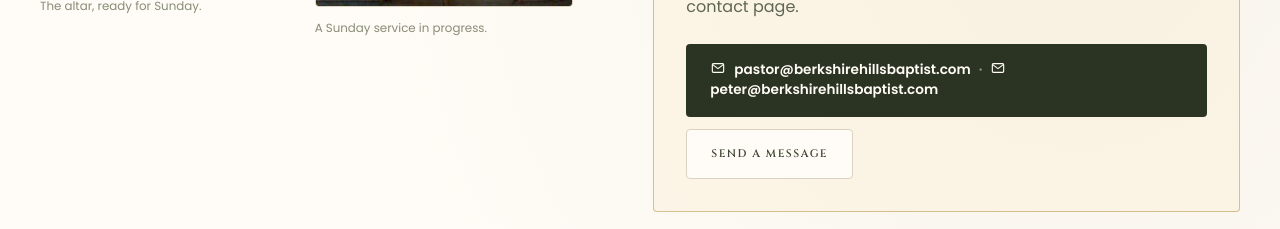
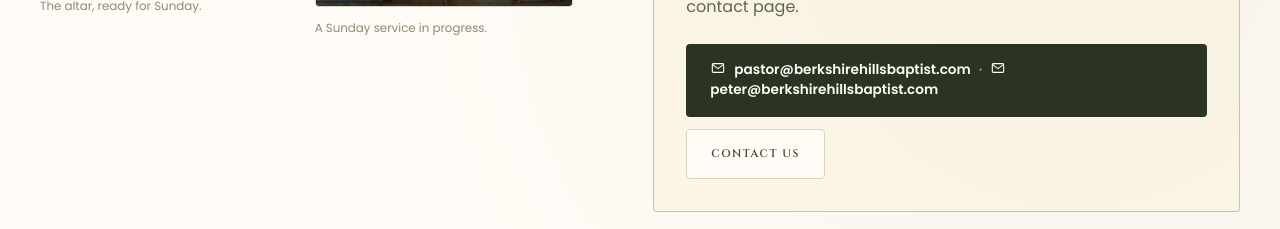
Before and after one commit to edesent/berkshire-hills-baptist, a Next.js app: page /visit in a window 1280 px wide. Shown: the part 2200-2429 px from the top of the page. Built offline with nearby package versions, Linux system fonts and the light colour scheme.

Commit message:
Renamed the Send a message button to Contact us

```diff
--- a/src/app/visit/page.tsx
+++ b/src/app/visit/page.tsx
@@ -191,7 +191,7 @@ export default function VisitPage() {
                       href="/contact"
                       className="focus-ring caps rounded-sm border border-linen-dark bg-cream px-6 py-4 text-[0.68rem] font-semibold text-ink-soft transition hover:border-gold hover:text-oak-dark"
                     >
-                      Send a message
+                      Contact us
                     </Link>
                   </div>
                 </div>
```
